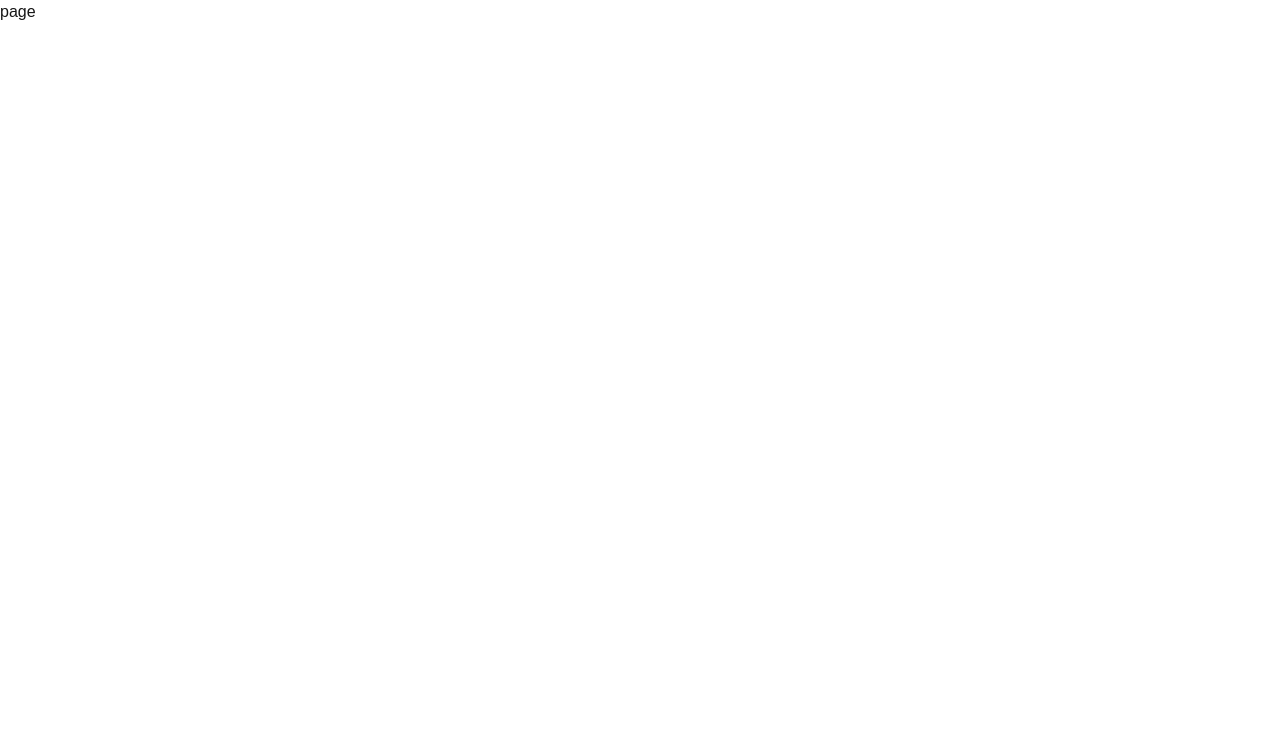
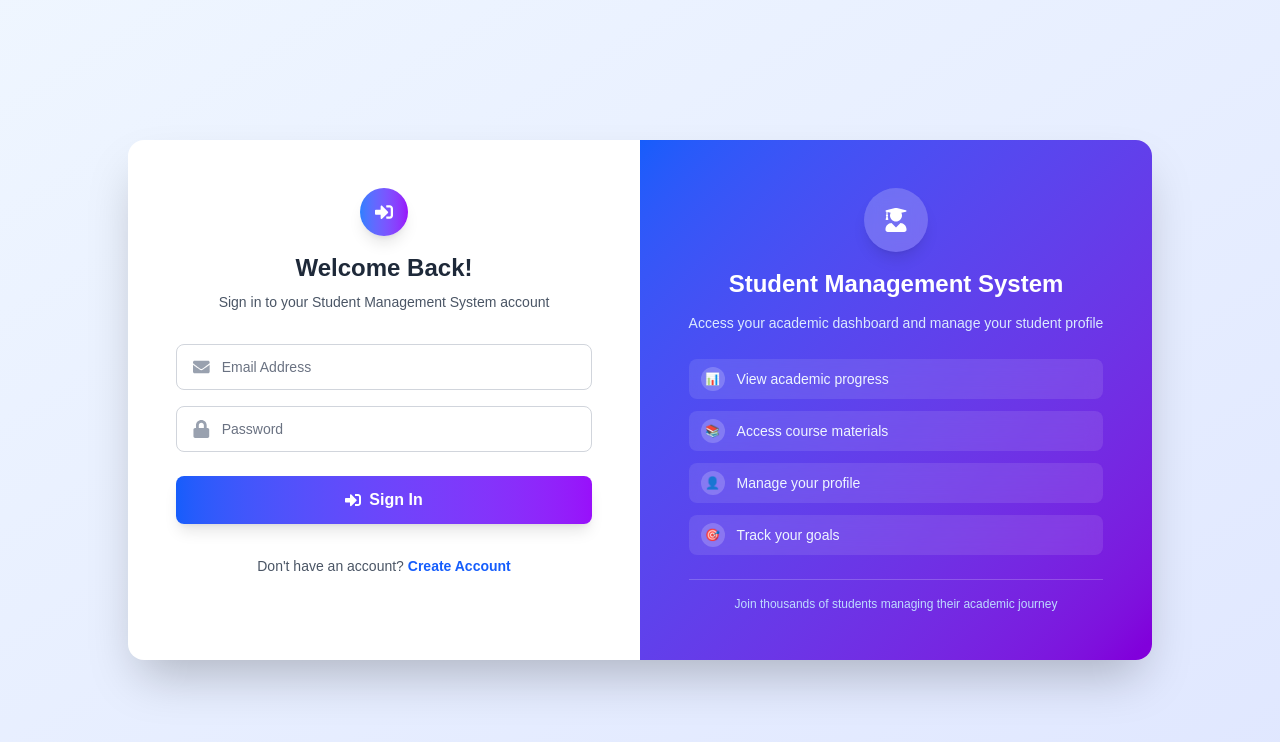
Before and after one commit to amaya064/Student-Management, a Next.js app in the folder frontend/: page /Signin in a window 1280 px wide. Shown: the top 742 px of the page. Built offline with nearby package versions, Linux system fonts and the light colour scheme.

Commit message:
develop sign in page

```diff
--- a/frontend/app/Signin/page.tsx
+++ b/frontend/app/Signin/page.tsx
@@ -1,7 +1,193 @@
-import React from 'react'
+"use client";
 
-export default function page() {
+import { useState } from "react";
+import Link from "next/link";
+import { useRouter } from "next/navigation";
+import { FaUserGraduate, FaEnvelope, FaLock, FaSpinner, FaSignInAlt } from 'react-icons/fa';
+
+interface FormData {
+  email: string;
+  password: string;
+}
+
+export default function Signin() {
+  const [formData, setFormData] = useState<FormData>({ email: '', password: '' });
+  const [error, setError] = useState<string | null>(null);
+  const [loading, setLoading] = useState<boolean>(false);
+  const router = useRouter();
+
+  const handleChange = (e: React.ChangeEvent<HTMLInputElement>) => {
+    setFormData({
+      ...formData,
+      [e.target.id]: e.target.value,
+    });
+  };
+
+  const handleSubmit = async (e: React.FormEvent<HTMLFormElement>) => {
+    e.preventDefault();
+    try {
+      setLoading(true);
+      const res = await fetch("http://localhost:3000/api/signup/signin", {
+        method: "POST",
+        headers: {
+          "Content-Type": "application/json",
+        },
+        body: JSON.stringify(formData),
+      });
+      const data = await res.json();
+      setLoading(false);
+
+      if (!res.ok) {
+        setError(data.message || 'Signin failed. Please try again.');
+        return;
+      }
+
+      setError(null);
+
+      localStorage.setItem('email', formData.email);
+      localStorage.setItem('userData', JSON.stringify(data.user));
+
+      router.push("/");
+    } catch (error: unknown) {
+      console.error("Error:", error);
+      setLoading(false);
+
+      if (error instanceof Error) {
+        setError(error.message || "An unexpected error occurred. Please try again.");
+      } else {
+        setError("An unexpected error occurred. Please try again.");
+      }
+    }
+  };
+
   return (
-    <div>page</div>
-  )
+    <div className="min-h-screen flex items-center justify-center bg-gradient-to-br from-blue-50 to-indigo-100 px-4 py-8">
+      <div className="flex flex-col lg:flex-row w-full max-w-5xl bg-white shadow-2xl rounded-2xl overflow-hidden">
+        {/* Left Section - Form */}
+        <div className="w-full lg:w-1/2 p-8 lg:p-12">
+          <div className="text-center mb-8">
+            <div className="w-12 h-12 bg-gradient-to-r from-blue-500 to-purple-600 rounded-full flex items-center justify-center mx-auto mb-4 shadow-lg">
+              <FaSignInAlt className="text-white text-lg" />
+            </div>
+            <h2 className="text-2xl font-bold text-gray-800 mb-2">Welcome Back!</h2>
+            <p className="text-gray-600 text-sm">
+              Sign in to your Student Management System account
+            </p>
+          </div>
+
+          <form onSubmit={handleSubmit} className="space-y-6">
+            {error && (
+              <div className="bg-red-50 border border-red-200 text-red-600 px-4 py-3 rounded-lg text-sm">
+                {error}
+              </div>
+            )}
+
+            <div className="space-y-4">
+              <div className="flex items-center border border-gray-300 rounded-lg px-4 py-3 focus-within:ring-2 focus-within:ring-blue-500 focus-within:border-transparent transition-all duration-200">
+                <FaEnvelope className="text-gray-400 mr-3 text-lg" />
+                <input
+                  type="email"
+                  id="email"
+                  className="w-full bg-transparent outline-none text-gray-700 placeholder-gray-500 text-sm"
+                  placeholder="Email Address"
+                  onChange={handleChange}
+                  required
+                />
+              </div>
+
+              <div className="flex items-center border border-gray-300 rounded-lg px-4 py-3 focus-within:ring-2 focus-within:ring-blue-500 focus-within:border-transparent transition-all duration-200">
+                <FaLock className="text-gray-400 mr-3 text-lg" />
+                <input
+                  type="password"
+                  id="password"
+                  className="w-full bg-transparent outline-none text-gray-700 placeholder-gray-500 text-sm"
+                  placeholder="Password"
+                  onChange={handleChange}
+                  required
+                />
+              </div>
+            </div>
+
+            <button
+              type="submit"
+              className={`w-full py-3 px-6 bg-gradient-to-r from-blue-600 to-purple-600 text-white font-semibold rounded-lg shadow-lg hover:from-blue-700 hover:to-purple-700 transform hover:scale-105 transition-all duration-300 flex items-center justify-center ${loading ? 'opacity-50 cursor-not-allowed' : ''}`}
+              disabled={loading}
+            >
+              {loading ? (
+                <>
+                  <FaSpinner className="animate-spin mr-2" />
+                  Signing In...
+                </>
+              ) : (
+                <>
+                  <FaSignInAlt className="mr-2" />
+                  Sign In
+                </>
+              )}
+            </button>
+          </form>
+
+          <div className="text-center mt-8">
+            <p className="text-gray-600 text-sm">
+              Don't have an account?{' '}
+              <Link href="/Signup" className="text-blue-600 hover:text-blue-700 font-semibold hover:underline transition duration-200">
+                Create Account
+              </Link>
+            </p>
+          </div>
+        </div>
+
+        {/* Right Section - Info */}
+        <div className="w-full lg:w-1/2 bg-gradient-to-br from-blue-600 to-purple-700 text-white p-8 lg:p-12 flex items-center justify-center">
+          <div className="text-center max-w-md">
+            <div className="mb-6">
+              <div className="w-16 h-16 bg-white/20 rounded-full flex items-center justify-center mx-auto mb-4 backdrop-blur-sm shadow-lg">
+                <FaUserGraduate className="text-white text-2xl" />
+              </div>
+              <h2 className="text-2xl font-bold mb-3">Student Management System</h2>
+              <p className="text-blue-100 text-sm leading-relaxed">
+                Access your academic dashboard and manage your student profile
+              </p>
+            </div>
+
+            <div className="space-y-3 text-left">
+              <div className="flex items-center bg-white/10 rounded-lg px-3 py-2 backdrop-blur-sm">
+                <div className="w-6 h-6 bg-white/20 rounded-full flex items-center justify-center mr-3">
+                  <span className="text-white font-bold text-xs">📊</span>
+                </div>
+                <span className="text-blue-50 text-sm">View academic progress</span>
+              </div>
+
+              <div className="flex items-center bg-white/10 rounded-lg px-3 py-2 backdrop-blur-sm">
+                <div className="w-6 h-6 bg-white/20 rounded-full flex items-center justify-center mr-3">
+                  <span className="text-white font-bold text-xs">📚</span>
+                </div>
+                <span className="text-blue-50 text-sm">Access course materials</span>
+              </div>
+
+              <div className="flex items-center bg-white/10 rounded-lg px-3 py-2 backdrop-blur-sm">
+                <div className="w-6 h-6 bg-white/20 rounded-full flex items-center justify-center mr-3">
+                  <span className="text-white font-bold text-xs">👤</span>
+                </div>
+                <span className="text-blue-50 text-sm">Manage your profile</span>
+              </div>
+
+              <div className="flex items-center bg-white/10 rounded-lg px-3 py-2 backdrop-blur-sm">
+                <div className="w-6 h-6 bg-white/20 rounded-full flex items-center justify-center mr-3">
+                  <span className="text-white font-bold text-xs">🎯</span>
+                </div>
+                <span className="text-blue-50 text-sm">Track your goals</span>
+              </div>
+            </div>
+
+            <div className="mt-6 pt-4 border-t border-white/20">
+              <p className="text-blue-200 text-xs">
+                Join thousands of students managing their academic journey
+              </p>
+            </div>
+          </div>
+        </div>
+      </div>
+    </div>
+  );
 }
```
